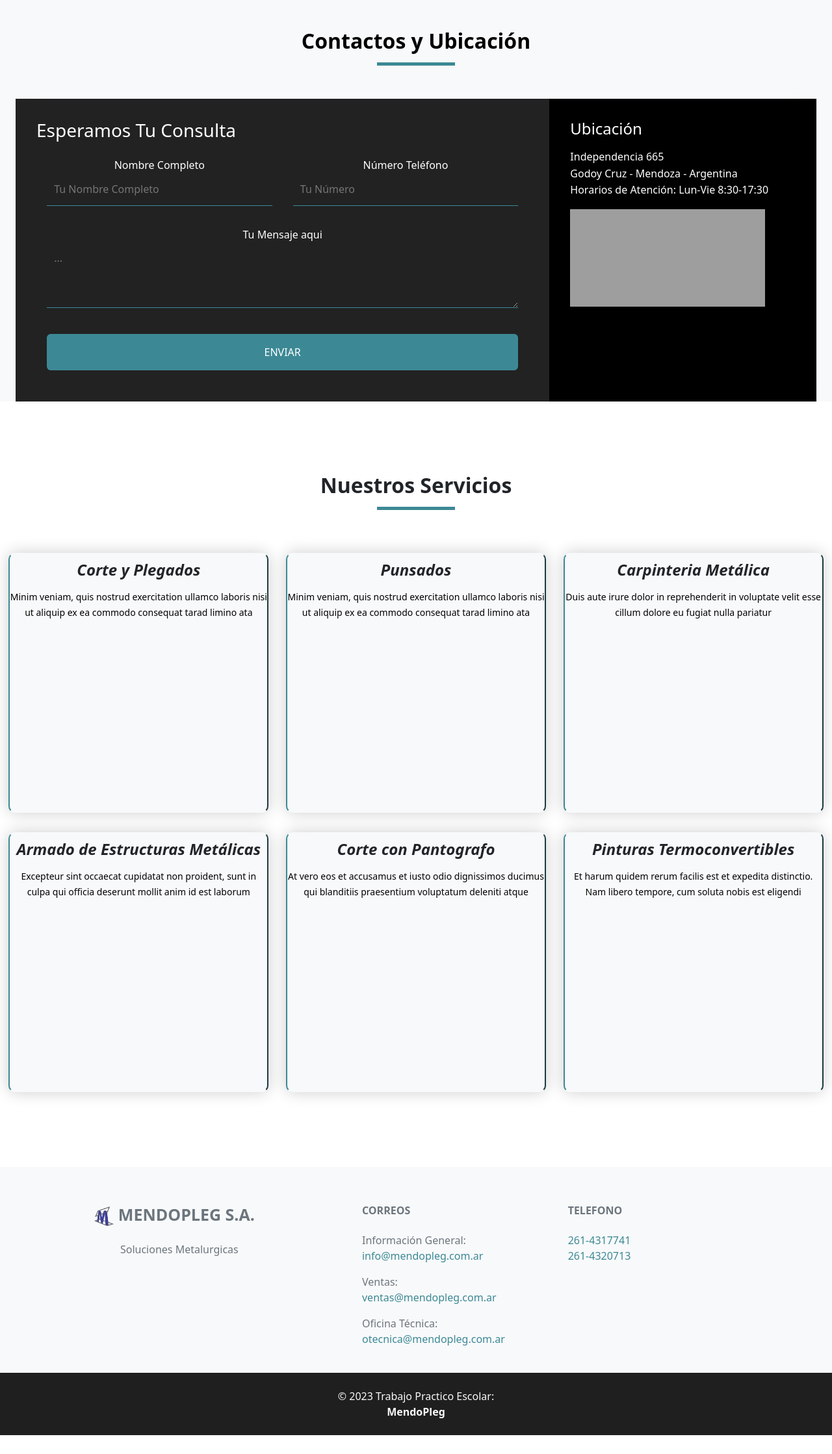
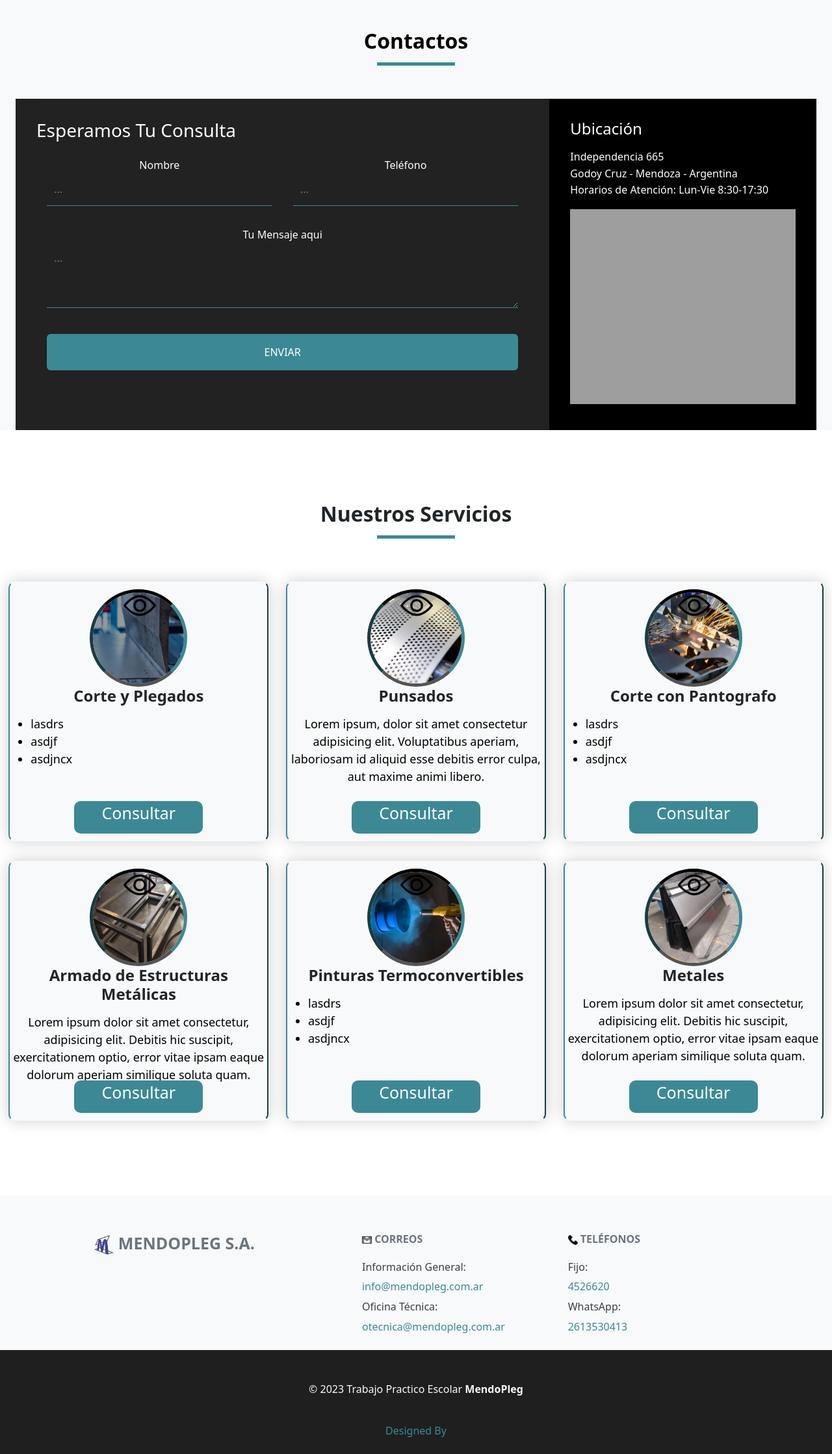
Before and after one commit to zEstebanz/MendoPleg, a PHP site: page /contacto.html in a window 1280 px wide. Shown: the part 66-2304 px from the top of the page at 65% size. Before the commit the page ends 2275 px from the top, so only its background shows below. Run offline with PHP 8.4, Linux system fonts and the light colour scheme; a map, chart or similar area stays blank; grey boxes are pictures that could not be loaded.

Commit message:
Contactos add

```diff
--- a/contacto.html
+++ b/contacto.html
@@ -22,7 +22,7 @@
     <!-- Navegacion Principal -->
     <nav class="navbar navbar-dark bg-dark fixed-top">
         <div class="container-fluid">
-            <a class="navbar-brand" href="#inicio"><img src="src/img/men.gif" alt="mengopleg" width="45px"
+            <a class="navbar-brand" href="index.html"><img src="src/img/men.gif" alt="mengopleg" width="45px"
                     height="40px">MendoPleg</a>
             <button class="navbar-toggler" type="button" data-bs-toggle="offcanvas"
                 data-bs-target="#offcanvasDarkNavbar" aria-controls="offcanvasDarkNavbar">
@@ -31,7 +31,7 @@
             <div class="offcanvas offcanvas-end text-bg-dark" tabindex="-1" id="offcanvasDarkNavbar"
                 aria-labelledby="offcanvasDarkNavbarLabel">
                 <div class="offcanvas-header">
-                    <h5 class="offcanvas-title" id="offcanvasDarkNavbarLabel" style="color:white;">Menu</h5>
+                    <h5 class="offcanvas-title" id="offcanvasDarkNavbarLabel" style="color:white;">Menú</h5>
                     <button type="button" class="btn-close btn-close-white" data-bs-dismiss="offcanvas"
                         aria-label="Close"></button>
                 </div>
@@ -54,12 +54,14 @@
                             <a class="nav-link active" aria-current="page" href="#clientes">Nuestros Clientes</a>
                         </li>
 
+
+
                         <li class="nav-item">
-                            <a class="nav-link active" aria-current="page" href="#ubicacion">Ubicación</a>
+                            <a class="nav-link active" aria-current="page" href="#form">Contactos</a>
                         </li>
 
                         <li class="nav-item">
-                            <a class="nav-link active" aria-current="page" href="contacto.html">Contactos</a>
+                            <a class="nav-link active" aria-current="page" href="#ubicacion">Ubicación</a>
                         </li>
 
                         <li class="nav-item">
@@ -120,7 +122,7 @@
         <div class="content-form">
 
             <div class="titulo-central">
-                <h1>Contactos y Ubicación</h1>
+                <h1>Contactos</h1>
             </div>
 
             <div class="contact-wrapper animated bounceInUp">
@@ -128,13 +130,15 @@
                     <h3>Esperamos Tu Consulta</h3>
                     <form name="form">
                         <p>
-                            <label>Nombre Completo</label>
-                            <input type="text" name="fullname" id="name" placeholder="Tu Nombre Completo" required>
+                            <label>Nombre</label>
+
+                            <input type="text" id="name" name="name" required placeholder="...">
+
                         </p>
 
                         <p>
-                            <label>Número Teléfono</label>
-                            <input type="tel" name="phone" id="phone" placeholder="Tu Número" required>
+                            <label>Teléfono</label>
+                            <input type="phone" id="phone" name="phone" required placeholder="...">
                         </p>
 
                         <p class="block">
@@ -150,7 +154,7 @@
                         </p>
                     </form>
                 </div>
-                <div class="contact-info">
+                <div class="contact-info" id="ubicacion">
                     <h4>Ubicación</h4>
                     <ul>
                         <li><i></i> Independencia 665</li>
@@ -158,8 +162,8 @@
                         <li><i></i> Horarios de Atención: Lun-Vie 8:30-17:30</li>
                     </ul>
                     <iframe
-                        src="https://www.google.com/maps/embed?pb=!1m14!1m8!1m3!1d6697.278745048111!2d-68.826226!3d-32.934125!3m2!1i1024!2i768!4f13.1!3m3!1m2!1s0x0%3A0x34c956f0c6d178e1!2sInd%20Mendopleg%20S.A.!5e0!3m2!1ses!2sus!4v1668796006722!5m2!1ses!2sus"
-                        allowfullscreen="" loading="lazy" class="map"
+                        src="https://www.google.com/maps/embed?pb=!1m14!1m8!1m3!1d26789.067429160077!2d-68.826305!3d-32.934282!3m2!1i1024!2i768!4f13.1!3m3!1m2!1s0x0%3A0x34c956f0c6d178e1!2sInd%20Mendopleg%20S.A.!5e0!3m2!1ses!2sus!4v1672017040930!5m2!1ses!2sus"
+                        width="100%" height="300" style="border:0;" allowfullscreen="" loading="lazy"
                         referrerpolicy="no-referrer-when-downgrade"></iframe>
 
                 </div>
@@ -177,151 +181,195 @@
                 <h1>Nuestros Servicios</h1>
             </div>
 
+            <!-- Box -->
             <div class="box">
                 <div class="icon-box">
-                    <i>
+                    <figure class="circle">
+                        <a href="#plegados">
+                            <img src="src/img/ico/ver.png" class="see-services" alt="see">
+                            <img src="src/img/2.png" class="img-services" alt="img">
+                        </a>
+                    </figure>
                     <h4>Corte y Plegados</h4>
-                    </i>
-                    <p>Minim veniam, quis nostrud exercitation ullamco laboris nisi ut aliquip ex ea commodo
-                        consequat tarad limino ata</p>
                 </div>
+                <ul>
+                    <li>lasdrs</li>
+                    <li>asdjf</li>
+                    <li>asdjncx</li>
+                </ul>
+                <a href="contacto.html" class="button">Consultar</a>
             </div>
+            <!-- Fin Box -->
 
+            <!-- Box -->
             <div class="box">
                 <div class="icon-box">
-                    <i>
+                    <figure class="circle">
+                        <a href="#punsados">
+                            <img src="src/img/ico/ver.png" class="see-services" alt="see">
+                            <img src="src/img/4.png" class="img-services" alt="img">
+                        </a>
+                    </figure>
                     <h4>Punsados</h4>
-                    </i>
+                </div>
+                <p>Lorem ipsum, dolor sit amet consectetur adipisicing elit. Voluptatibus aperiam, laboriosam id aliquid
+                    esse debitis error culpa, aut maxime animi libero.</p>
+                <a href="contacto.html" class="button">Consultar</a>
+            </div>
+            <!-- Fin Box -->
 
-                    <p>Minim veniam, quis nostrud exercitation ullamco laboris nisi ut aliquip ex ea commodo
-                        consequat tarad limino ata</p>
-                </div>
-            </div>
-
+            <!-- Box -->
             <div class="box">
                 <div class="icon-box">
-                    <i>
-                        <h4>Carpinteria Metálica</h4>
-                    </i>
-                    <p>Duis aute irure dolor in reprehenderit in voluptate velit esse cillum dolore eu fugiat nulla
-                        pariatur</p>
+                    <figure class="circle">
+                        <a href="#corte">
+                            <img src="src/img/ico/ver.png" class="see-services" alt="see">
+                            <img src="src/img/8.png" class="img-services" alt="img">
+                        </a>
+                    </figure>
+                    <h4>Corte con Pantografo</h4>
                 </div>
+                <ul>
+                    <li>lasdrs</li>
+                    <li>asdjf</li>
+                    <li>asdjncx</li>
+                </ul>
+                <a href="contacto.html" class="button">Consultar</a>
             </div>
+            <!-- Fin Box -->
 
+            <!-- Box -->
             <div class="box">
                 <div class="icon-box">
-                    <i>
+                    <figure class="circle">
+                        <a href="#estructuras">
+                            <img src="src/img/ico/ver.png" class="see-services" alt="see">
+                            <img src="src/img/3.png" class="img-services" alt="img">
+                        </a>
+                    </figure>
                     <h4>Armado de Estructuras Metálicas</h4>
-                    </i>
+                </div>
+                <p>Lorem ipsum dolor sit amet consectetur, adipisicing elit. Debitis hic suscipit, exercitationem optio,
+                    error vitae ipsam eaque dolorum aperiam similique soluta quam.</p>
+                <a href="contacto.html" class="button">Consultar</a>
+            </div>
+            <!-- Fin Box -->
 
-                    <p>Excepteur sint occaecat cupidatat non proident, sunt in culpa qui officia deserunt mollit
-                        anim id est laborum</p>
-                </div>
-            </div>
-
+            <!-- Box -->
             <div class="box">
                 <div class="icon-box">
-                    <i>
-                        <h4>Corte con Pantografo</h4>
-                    </i>
-                    <p>At vero eos et accusamus et iusto odio dignissimos ducimus qui blanditiis praesentium
-                        voluptatum deleniti atque</p>
+                    <figure class="circle">
+                        <a href="#pintura">
+                            <img src="src/img/ico/ver.png" class="see-services" alt="see">
+                            <img src="src/img/9.png" class="img-services" alt="img">
+                        </a>
+                    </figure>
+                    <h4>Pinturas Termoconvertibles</h4>
                 </div>
+                <ul>
+                    <li>lasdrs</li>
+                    <li>asdjf</li>
+                    <li>asdjncx</li>
+                </ul>
+                <a href="contacto.html" class="button">Consultar</a>
             </div>
+            <!-- Fin Box -->
 
+            <!-- Box -->
             <div class="box">
                 <div class="icon-box">
-                    <i>
-                        <h4>Pinturas Termoconvertibles</h4>
-                    </i>
-                    <p>Et harum quidem rerum facilis est et expedita distinctio. Nam libero tempore, cum soluta
-                        nobis est eligendi</p>
+                    <figure class="circle">
+                        <a href="#metales">
+                            <img src="src/img/ico/ver.png" class="see-services" alt="see">
+                            <img src="src/img/1.png" class="img-services" alt="img">
+                        </a>
+                    </figure>
+                    <h4>Metales</h4>
                 </div>
+                <p>Lorem ipsum dolor sit amet consectetur, adipisicing elit. Debitis hic suscipit, exercitationem optio,
+                    error vitae ipsam eaque dolorum aperiam similique soluta quam.</p>
+                <a href="contacto.html" class="button">Consultar</a>
             </div>
+            <!-- Fin Box -->
+
         </div>
     </section>
     <!-- Fin Servicios -->
 
     <!-- Footer -->
-    <footer class="text-center text-lg-start bg-light text-muted">
+    <footer class="text-center text-lg-start bg-light text-muted" id="footer">
 
-        <section class="">
+        <section>
             <div class="container text-center text-md-start mt-5">
 
                 <div class="row mt-3">
                     <div class="col-md-3 col-lg-4 col-xl-3 mx-auto mb-4">
 
                         <h3 class="text-uppercase fw-bold mb-4">
-                            <img src="src/img/men.gif" alt="Logo" width="30px" height="30px"> MendoPleg S.A.
+                            <img src="src/img/men.gif" alt="Logo" width="30px" height="30px">
+                            MendoPleg S.A.
                         </h3>
-                        <p>Soluciones Metalurgicas</p>
                     </div>
 
                     <!-- Correo -->
                     <div class="col-md-2 col-lg-2 col-xl-2 mx-auto mb-4">
 
+                        <div class="ico">
+                            <h6 class="text-uppercase fw-bold mb-4"><img src="src/img/ico/gmail.png" alt="gmail">
+                                Correos</h6>
+                        </div>
 
-                        <h6 class="text-uppercase fw-bold mb-4">
-                            Correos
-                        </h6>
-
-                        <p>
-                        <form action="">Información General:</form>
+                        <div class="email-div">
+                            <h6>Información General:</h6>
                             <a
                                 href="mailto:info@mendopleg.com.ar?Subject=El%20asunto%20del%20mail">info@mendopleg.com.ar</a>
-                        </p>
-                        <p>
-                        <form action="">Ventas:</form>
+                        </div>
 
-                        <a
-                            href="mailto:ventas@mendopleg.com.ar?Subject=El%20asunto%20del%20mail">ventas@mendopleg.com.ar</a>
-                        </p>
-
-
-                        <p>
-                        <form action="">Oficina Técnica:</form>
-
+                        <div class="email-div">
+                            <h6>Oficina Técnica:</h6>
                             <a
                                 href="mailto:otecnica@mendopleg.com.ar?Subject=El%20asunto%20del%20mail">otecnica@mendopleg.com.ar</a>
-                        </p>
+                        </div>
                     </div>
 
                     <!-- Telefono -->
                     <div class="col-md-4 col-lg-3 col-xl-3 mx-auto mb-md-0 mb-4">
+                        <div class="ico">
+                            <h6 class="text-uppercase fw-bold mb-4"><img src="src/img/ico/tel.png" alt="tel"> Teléfonos
+                            </h6>
 
-                        <h6 class="text-uppercase fw-bold mb-4">Telefono</h6>
-                        <a href="tel:+54 261 4317741<">261-4317741</a>
-                        <br>
-                        <a href="tel:+54 261 4320713<">261-4320713</a>
 
                         </div>
+
+                        <div class="email-div">
+                            <h6>Fijo:</h6>
+                            <a href="tel:+54 261 4526620">4526620</a>
+                        </div>
+
+                        <div class="email-div">
+                            <h6>WhatsApp:</h6>
+                            <a href="tel:+54 261 3530413">2613530413</a>
+                        </div>
+
+                    </div>
+
                 </div>
 
             </div>
         </section>
 
-
-        <!-- Copyright -->
         <div class="text-center text-light p-4" style="background-color: rgba(0, 0, 0, 0.873);">
-            © 2023 Trabajo Practico Escolar:
-            <a class="text-reset fw-bold" href="#"><br>MendoPleg</a>
+            <br>
+            <p>© 2023 Trabajo Practico Escolar <a class="text-reset fw-bold" href="#">MendoPleg</a></p>
+            <a href="https://www.linkedin.com/in/esteban-oller-2b7a5a153/" target="_blank""><br>Designed By</a>
     </div>
-        <!-- Copyright -->
 
 </footer>
 <!-- Footer -->
 
 </body>
 
-<script>
-    const btnEnvio = document.getElementById('enviarCorreo');
-    btnEnvio.addEventListener('click', function (e) {
-        e.preventDefault();
-        const name = document.getElementById('name').value;
-        const phone = document.getElementById('phone').value;
-        const message = document.getElementById('message').value;
-        window.location.href = `mailto:estebanoller73@gmail.com?subject=Consulta desde la web&body=Nombre%3A${name}%0ATeléfono%3A${phone}%0AMensaje%3A${message}`;
-    })
-</script>
+<script src=" src/js/gotop.js"></script>
+                <script src="src/js/enviar.js"></script>
 
 </html>
--- a/index.html
+++ b/index.html
@@ -549,13 +549,13 @@
                         <p>
                             <label>Nombre</label>
 
-                            <input type="text" id="name" name="name" required>
+                            <input type="text" id="name" name="name" required placeholder="...">
 
                         </p>
 
                         <p>
                             <label>Teléfono</label>
-                            <input type="phone" id="phone" name="phone" required>
+                            <input type="phone" id="phone" name="phone" required placeholder="...">
                         </p>
 
                         <p class="block">
@@ -664,6 +664,6 @@
 </body>
 
 <script src=" src/js/gotop.js"></script>
-                <script src="src/js/enviar.js"></script>
+<script src="src/js/enviar.js"></script>
 
 </html>
--- a/src/scss/app.css
+++ b/src/scss/app.css
@@ -163,7 +163,6 @@ body {
 /* Nuestros clientes*/
 .nuestros-clientes {
   height: auto;
-  margin-top: 50px;
 }
 .nuestros-clientes .gc {
   background-color: #62165d;
--- a/src/scss/app.scss
+++ b/src/scss/app.scss
@@ -200,8 +200,6 @@ body {
 /* Nuestros clientes*/
 .nuestros-clientes {
     height: auto;
-    margin-top: 50px;
-
     .gc {
         background-color: #62165d;
         margin-top: 50px;
```
Also changed, not shown: 1 other file. Lines whose indentation alone changed are shown as unchanged.
